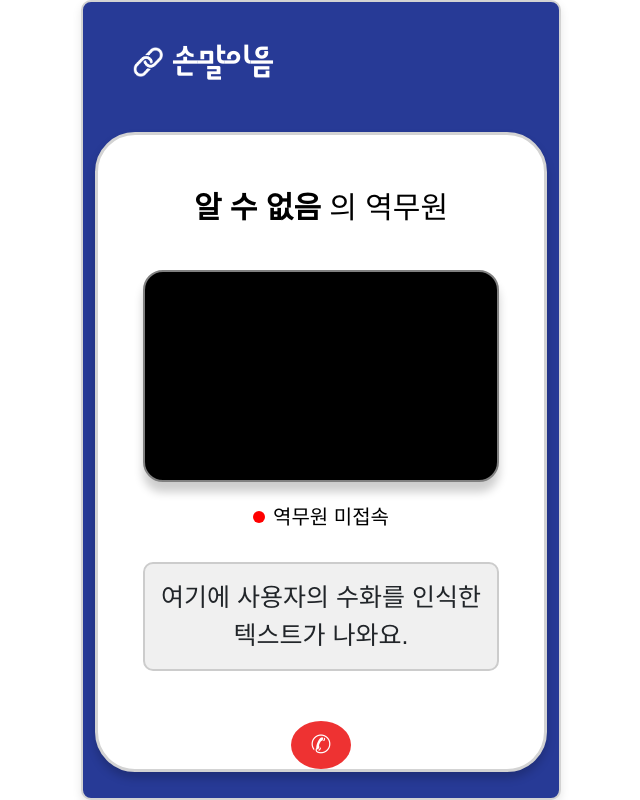
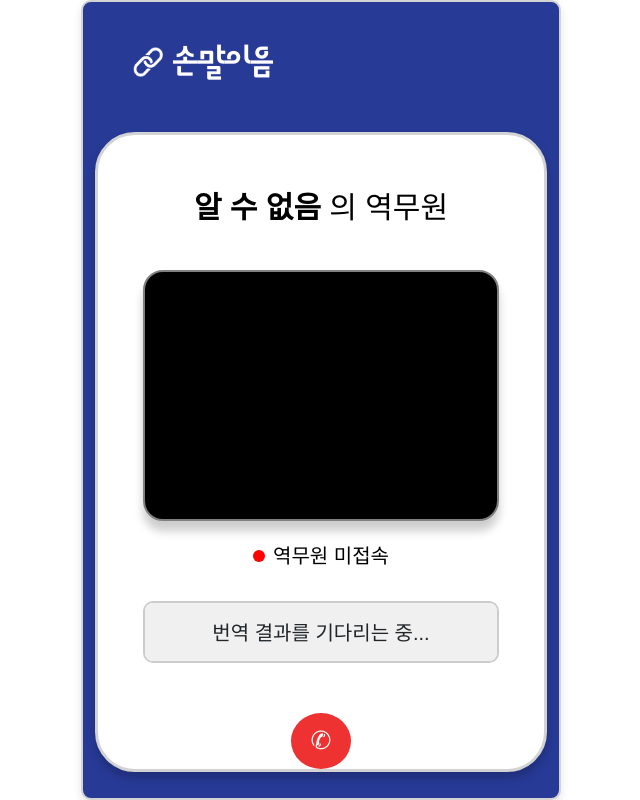
Before and after one commit to KW-FinalGame/FinalGame, a React (Create React App) app in the folder frontend/: page /cam in a window 1280 px wide. Shown: the whole page, without its empty margins (319-959 px from the left). Built offline with nearby package versions, Linux system fonts and the light colour scheme; no server answers; sample sign-in values are in the browser's storage; a web font is replaced by a local one.

Commit message:
모델 번역 텍스트 박스 수정

```diff
--- a/frontend/src/pages/campage.jsx
+++ b/frontend/src/pages/campage.jsx
@@ -87,17 +87,24 @@ const TextBox = styled.div`
   color: black;
   text-align: center;
 `;
+
+//수화 모델 번역 결과 창
 const TextBox2 = styled.div`
   width: 80%;
   max-width: 500px;
   margin-top: 30px;
-  font-size: 25px;
+  font-size: 20px;
   color: blalck;
   text-align: center;
   background-color: #f0f0f0;
   border: 2px solid #ccc;
   border-radius: 10px;
   padding: 15px;
+
+
+  max-height: 150px;         // ✅ 높이 제한
+  overflow-y: auto;          // ✅ 세로 스크롤
+  white-space: pre-wrap;     // ✅ 줄바꿈 유지
 `;
 
 const RoundButton = styled.button`
@@ -151,22 +158,7 @@ const SlideUpModal = styled(motion.div)`
   border: 3px solid lightgray;
   box-shadow: 0 6px 10px rgba(0, 0, 0, 0.2); // 살짝 그림자
 `;
-const SlideUpModal2 = styled(motion.div)`
-  background-color: white;
-  padding: 30px 20px;
-  border-top-left-radius: 20px;
-  border-top-right-radius: 20px;
-  width: 80%;
-  max-width: 470px;
-  text-align: center;
-  box-shadow: 0 -2px 10px rgba(0, 0, 0, 0.1);
 
-  @media (max-width: 480px) {
-    width: 98%;
-  max-width: 480px;
-
-  }
-`;
 function Cam() {
   const navigate = useNavigate();
   const location = useLocation();
@@ -180,6 +172,8 @@ function Cam() {
   const [videoUrl, setVideoUrl] = useState('');
   const [connected, setConnected] = useState(false);
   const previousStatusRef = useRef(false);
+  const [modelResult, setModelResult] = useState(''); // 수화 인식 결과 저장용
+
 
   useEffect(() => {
     console.log("[Cam] 컴포넌트 마운트됨");
@@ -445,8 +439,9 @@ function Cam() {
       </StatusIndicator>
 
       <TextBox2>
-        여기에 사용자의 수화를 인식한 텍스트가 나와요.
+        {modelResult ? modelResult : '번역 결과를 기다리는 중...'}
       </TextBox2>
+
 
       <RoundButton onClick={goBackToMain}>✆</RoundButton>
       </SlideUpModal>
```
